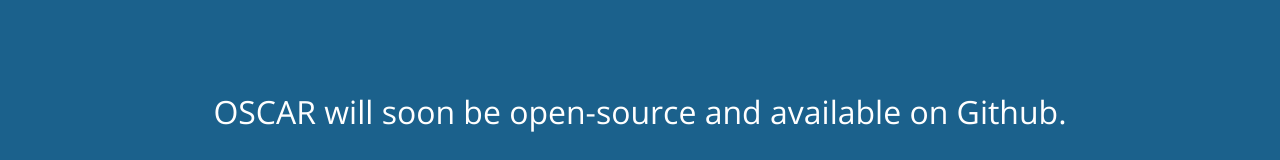
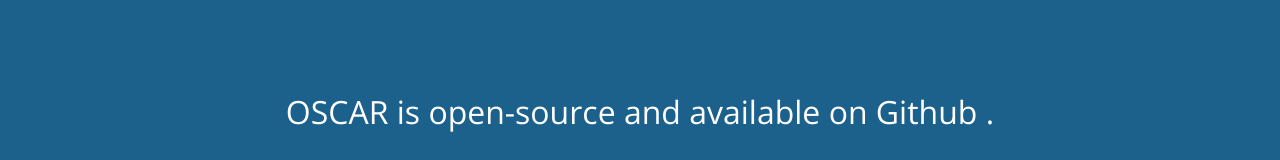
Before and after one commit to openkfw/oscar-website, a plain HTML site: page index.html in a window 1280 px wide. Shown: the part 4543-4703 px from the top of the page. Drawn offline with nearby package versions, Linux system fonts and the light colour scheme.

Commit message:
github update and meta headers

```diff
--- a/index.html
+++ b/index.html
@@ -8,8 +8,11 @@
     />
     <meta name="description" content="" />
     <meta name="author" content="" />
+    <meta property="og:title" content="The OSCAR platform" />
+    <meta property="og:description" content="In humanitarian crises, we often know too little and too late - and therefore urgently required response is frequently not allocated to those who need it most. To help to address this challenge, we developed a common digital decision support system for humanitarian operations - OSCAR." />
+    <meta property="og:image" content="img/header.png" />
 
-    <title>OSCAR</title>
+    <title>OSCAR platform</title>
 
     <!-- Bootstrap core CSS -->
     <link href="vendor/bootstrap/css/bootstrap.min.css" rel="stylesheet" />
@@ -363,11 +366,18 @@
       </div>
       <div class="container text-center">
         <h2 class="section-heading text-white">
-          OSCAR will soon be open-source and available on Github.
+          OSCAR is open-source and available
+          <a
+          href="https://github.com/openkfw/OSCAR"
+          target="_blank"
+          rel="noopener noreferrer" class="text-white"
+          >on Github
+          </a>
+          .
         </h2>
         <br />
         <a
-          href="https://github.com/openkfw/"
+          href="https://github.com/openkfw/OSCAR"
           target="_blank"
           rel="noopener noreferrer"
           ><img width="100" height="100" src="img/github.png"
```
